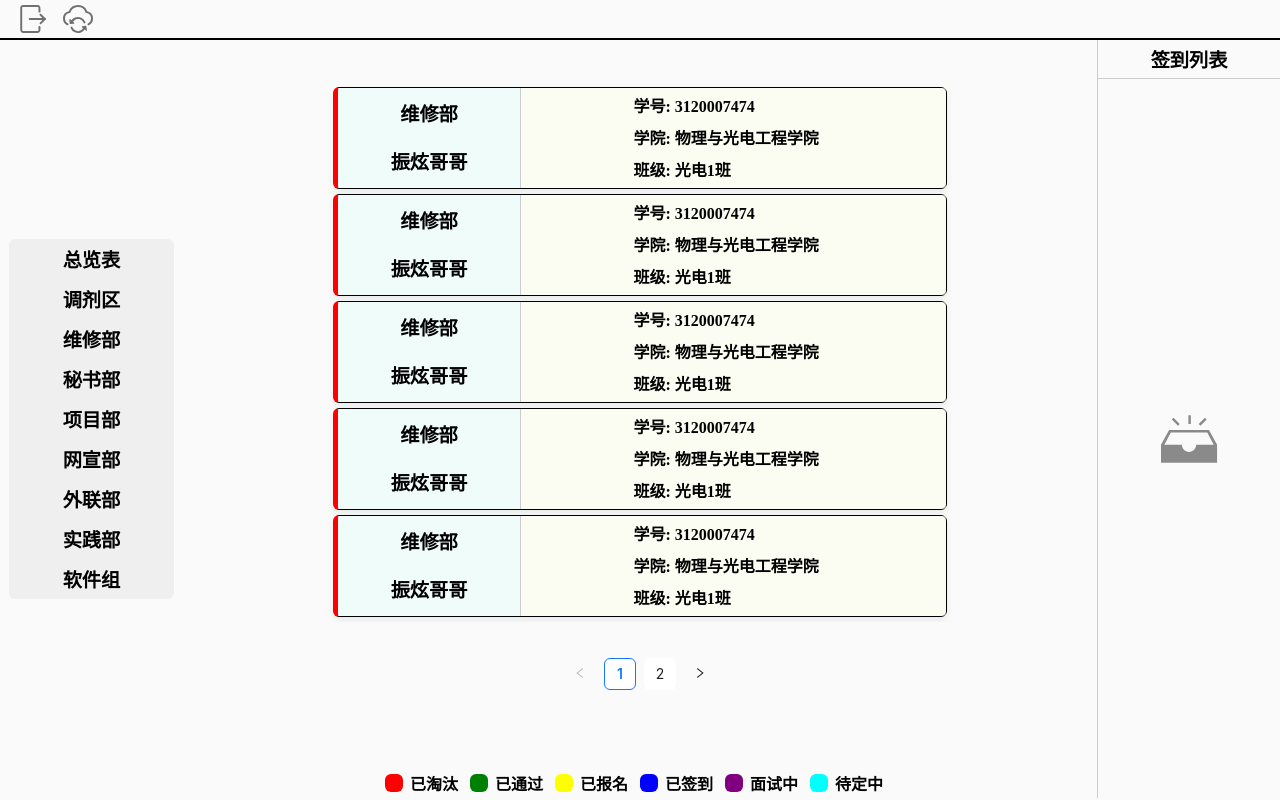
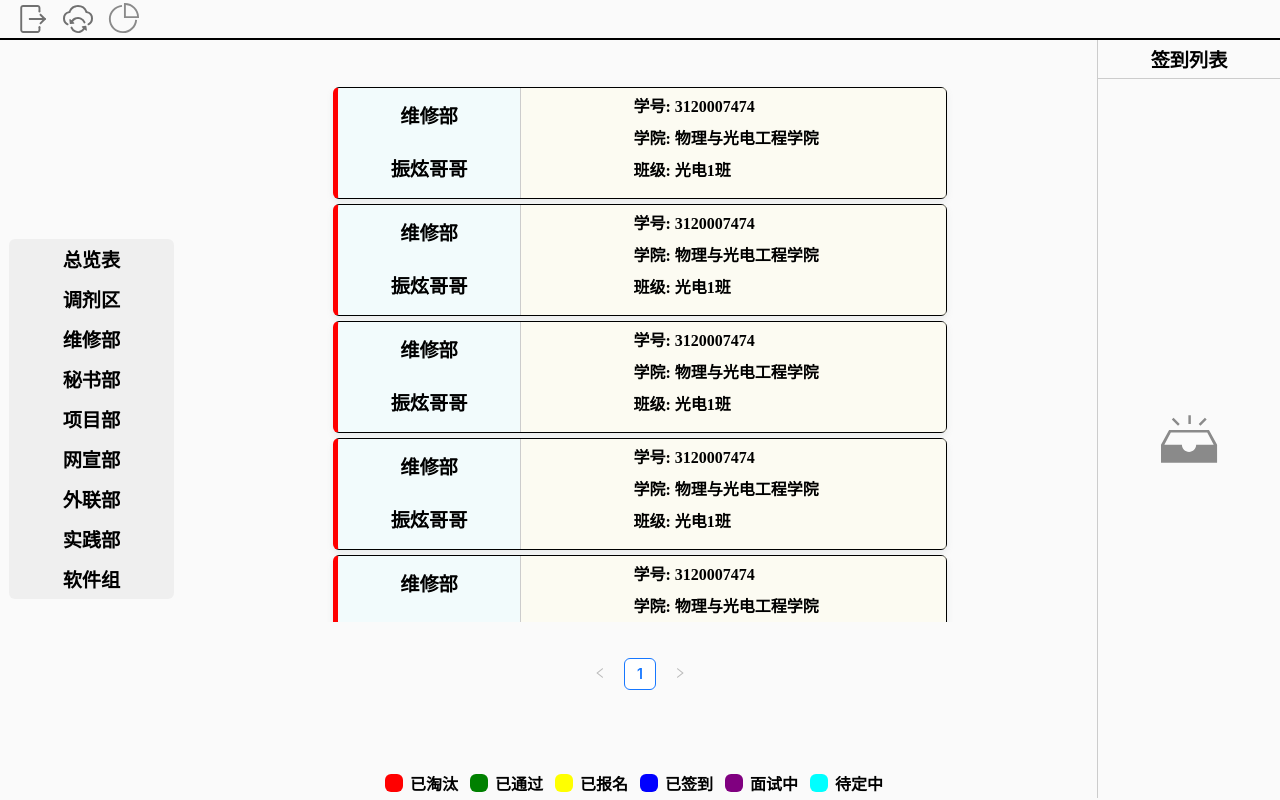
Before and after one commit to HeChuQIU/ElcRecruit-2023, a React (Create React App) app in the folder frontend/: page / in a window 1280 px wide. Built offline with nearby package versions, Linux system fonts and the light colour scheme.

Commit message:
fix: #add files

```diff
--- a/frontend/package.json
+++ b/frontend/package.json
@@ -8,6 +8,7 @@
     "@testing-library/user-event": "^13.5.0",
     "antd": "^5.6.2",
     "axios": "^1.4.0",
+    "echarts": "^5.4.2",
     "react": "^18.2.0",
     "react-dom": "^18.2.0",
     "react-scripts": "5.0.1",
--- a/frontend/src/components/card/card.css
+++ b/frontend/src/components/card/card.css
@@ -1,6 +1,6 @@
 .card-body {
   width: 70%;
-  height: 100px;
+  height: 110px;
   border: 1px solid black;
   border-radius: 6px;
   background-color: rgb(250, 250, 250);
@@ -24,7 +24,7 @@
   width: 30%;
   height: 100%;
   border-right: 1px solid #ccc;
-  background-color: rgba(232, 255, 252, 0.5);
+  background-color: rgba(235, 254, 255, 0.5);
 }
 
 .card-title-name {
@@ -57,7 +57,7 @@
 .card-content {
   width: 70%;
   height: 100%;
-  background-color: rgba(253, 255, 235, 0.5);
+  background-color: rgba(255, 253, 235, 0.5);
 }
 
 .card-content > div {
--- a/frontend/src/components/cardsList/cardsList.js
+++ b/frontend/src/components/cardsList/cardsList.js
@@ -11,17 +11,7 @@ export default function CardsList({ values }) {
   const [isLoading, setIsLoading] = useState(true);
   useEffect(() => {
     setTimeout(() => {
-      setCards([
-        "asdf",
-        "435u8",
-        "234",
-        "asdf",
-        "435u8",
-        "234",
-        "asdf",
-        "435u8",
-        "234",
-      ]);
+      setCards(["asdf", "234", "asdf", "435u8", "234", "asdf"]);
       setIsLoading(false);
     }, 1000);
   }, []);
--- /dev/null
+++ b/frontend/src/components/modalChart/modalChart.css
@@ -0,0 +1,42 @@
+.modal-chart-body {
+  position: fixed;
+  width: 100%;
+  height: 100%;
+  top: 0;
+  left: 0;
+  background: rgba(217, 217, 217, 0.6);
+  z-index: 99;
+}
+
+.modal-chart-content {
+  width: 700px;
+  height: 700px;
+  background-color: rgba(255, 255, 255, 0.9);
+  /* border: 1px solid black; */
+  box-shadow: 0px 3px 6px rgba(136, 146, 157, 0.15);
+  border-radius: 50%;
+  position: absolute;
+  left: 0;
+  top: 0;
+  bottom: 0;
+  right: 0;
+  margin: auto;
+  animation-name: show;
+  animation-duration: 1s;
+}
+
+@keyframes show {
+  0% {
+    transform: scale(-1);
+    opacity: 0.2;
+  }
+
+  50% {
+    transform: scale(-0.5);
+  }
+
+  100% {
+    transform: scale(1);
+    opacity: 1;
+  }
+}
--- /dev/null
+++ b/frontend/src/components/modalChart/modalChart.js
@@ -0,0 +1,56 @@
+import React, { useEffect, useRef, useState } from "react";
+import "./modalChart.css";
+import * as echarts from "echarts";
+
+export default function ModalChart({ values, clickOnSpace }) {
+  const echart = useRef();
+  function createEchart() {
+    const chart = echarts.init(echart.current);
+    const option = {
+      //   legend: {
+      //     top: "bottom",
+      //   },
+      series: [
+        {
+          name: "Nightingale Chart",
+          type: "pie",
+          radius: [50, 250],
+          center: ["50%", "50%"],
+          roseType: "area",
+          itemStyle: {
+            borderRadius: 8,
+          },
+          data: [
+            { value: 40, name: "维修部 40" },
+            { value: 38, name: "秘书部 56" },
+            { value: 32, name: "项目部" },
+            { value: 30, name: "网宣部" },
+            { value: 28, name: "外联部" },
+            { value: 26, name: "实践部" },
+            { value: 22, name: "软件组" },
+          ],
+        },
+      ],
+    };
+    chart.setOption(option);
+  }
+
+  useEffect(() => {
+    createEchart();
+  }, []);
+
+  const cancelClick = (event) => {
+    const el = event.target;
+    if (el.id === "body") {
+      clickOnSpace();
+    }
+  };
+
+  return (
+    <div className="modal-chart-body" onClick={cancelClick} id="body">
+      <div className="modal-chart-content" id="content" ref={echart}>
+        {/* <div style={{ width: "100%", height: "100%" }} ></div> */}
+      </div>
+    </div>
+  );
+}
--- a/frontend/src/pages/host/host.css
+++ b/frontend/src/pages/host/host.css
@@ -92,3 +92,12 @@
   box-sizing: border-box;
   margin-right: 5px;
 }
+
+.host-modal-chart-body {
+  position: fixed;
+  width: 100%;
+  height: 100%;
+  left: 0;
+  top: 0;
+  z-index: 99;
+}
--- a/frontend/src/pages/host/host.js
+++ b/frontend/src/pages/host/host.js
@@ -1,9 +1,11 @@
-import React from "react";
+import React, { useEffect, useState } from "react";
 import "./host.css";
 import LeftList from "../../components/leftList/leftList";
 import Empty from "../../components/empty/empty";
 import CardsList from "../../components/cardsList/cardsList";
 import ColorFlag from "../../components/colorFlag/colorFlag";
+import DataRequest from "../../requests/dataRequest";
+import ModalChart from "../../components/modalChart/modalChart";
 
 const leftListArray = [
   { key: 0, value: "总览表" },
@@ -18,6 +20,11 @@ const leftListArray = [
 ];
 
 export default function Host() {
+  const [isShowModalChart, setIsShowModalChart] = useState(false);
+  const showModalChart = () => {
+    setIsShowModalChart(true);
+  };
+
   return (
     <div className="host-page">
       <div className="host-header">
@@ -87,6 +94,24 @@ export default function Host() {
             ></path>
           </svg>
         </div>
+        <div className="host-header-flesh" onClick={showModalChart}>
+          <svg
+            t="1687679436707"
+            class="icon"
+            viewBox="0 0 1024 1024"
+            version="1.1"
+            xmlns="http://www.w3.org/2000/svg"
+            p-id="2770"
+            width="32"
+            height="32"
+          >
+            <path
+              d="M902.573115 538.712435l60.111478 4.035763C946.843521 778.856364 748.861121 963.768529 511.970002 963.768529 262.851599 963.768529 60.231471 761.148401 60.231471 512.029998c0-235.205218 183.526247-433.066625 417.888514-450.473605l4.456739 60.051482C279.535621 136.665992 120.463942 308.145945 120.463942 512.029998c0 215.870351 175.635709 391.50706 391.50606 391.50706 205.329969 0 376.869918-160.216612 390.603113-364.824623zM1023.940004 451.737531v30.116235l-30.176232 1.02394h-450.653595V0L573.286409 0.059996C821.801848 0.601965 1023.940004 203.282089 1023.940004 451.737531z m-61.075422-29.091295C949.434369 231.711423 795.661379 76.735504 603.341648 61.556393v361.088843H962.863582z"
+              p-id="2771"
+              fill="#8a8a8a"
+            ></path>
+          </svg>
+        </div>
       </div>
       <div className="host-body">
         <div className="host-body-left">
@@ -153,6 +178,16 @@ export default function Host() {
           </div>
         </div>
       </div>
+      <div
+        className="host-modal-chart-body"
+        style={isShowModalChart ? { display: "block" } : { display: "none" }}
+      >
+        <ModalChart
+          clickOnSpace={() => {
+            setIsShowModalChart(false);
+          }}
+        ></ModalChart>
+      </div>
     </div>
   );
 }
--- a/frontend/src/pages/login/login.js
+++ b/frontend/src/pages/login/login.js
@@ -0,0 +1,5 @@
+import React from "react";
+
+export default function Login() {
+  return <div>login</div>;
+}
--- a/frontend/src/requests/infoRequest.js
+++ b/frontend/src/requests/dataRequest.js
@@ -1,4 +1,16 @@
 import axios from "axios";
+
+const DataRequest = {
+  getAllInfos,
+  getInfosByDepartmentId,
+  getAdjustInfos,
+  getDepartmentSizeById,
+  getStudentInfoById,
+  getCheckinInfos,
+  getCurrentProcess,
+  updateStudentStatus,
+  updateCommentAndScore,
+};
 
 // 获取所有部门报名信息 分页
 async function getAllInfos(pageCount, pageLimit) {}
@@ -18,11 +30,13 @@ async function getStudentInfoById(stuId) {}
 // 获取当前部门的签到列表
 async function getCheckinInfos(depId) {}
 
+// 获取当前总进度
+async function getCurrentProcess() {}
+
 // 更新学生的面试状态
 async function updateStudentStatus(stuId, nStatus) {}
 
 // 更新评价和评分
 async function updateCommentAndScore(stuId, content, score) {}
 
-// 获取当前总进度
-async function getCurrentProcess() {}
+export default DataRequest;
--- a/frontend/src/requests/util.js
+++ b/frontend/src/requests/util.js
@@ -9,5 +9,5 @@ export function setToken(token) {
 }
 
 export const ServiceUrls = {
-  login: "",
+  login: `${BASE_URL}/login`,
 };
```
Also changed, not shown: frontend/src/requests/loginRequest.js (+7 -2 lines), 1 other file (tests, documents, lock files or other folders).
